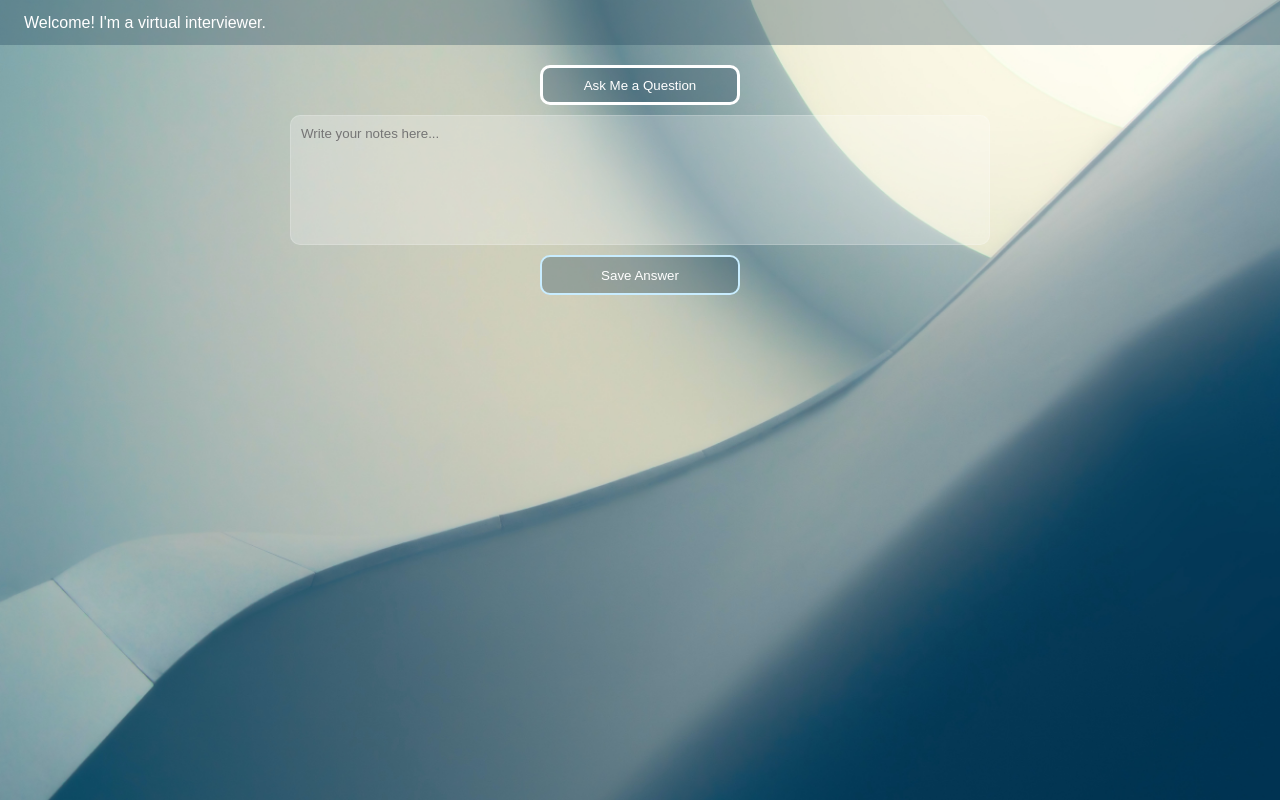
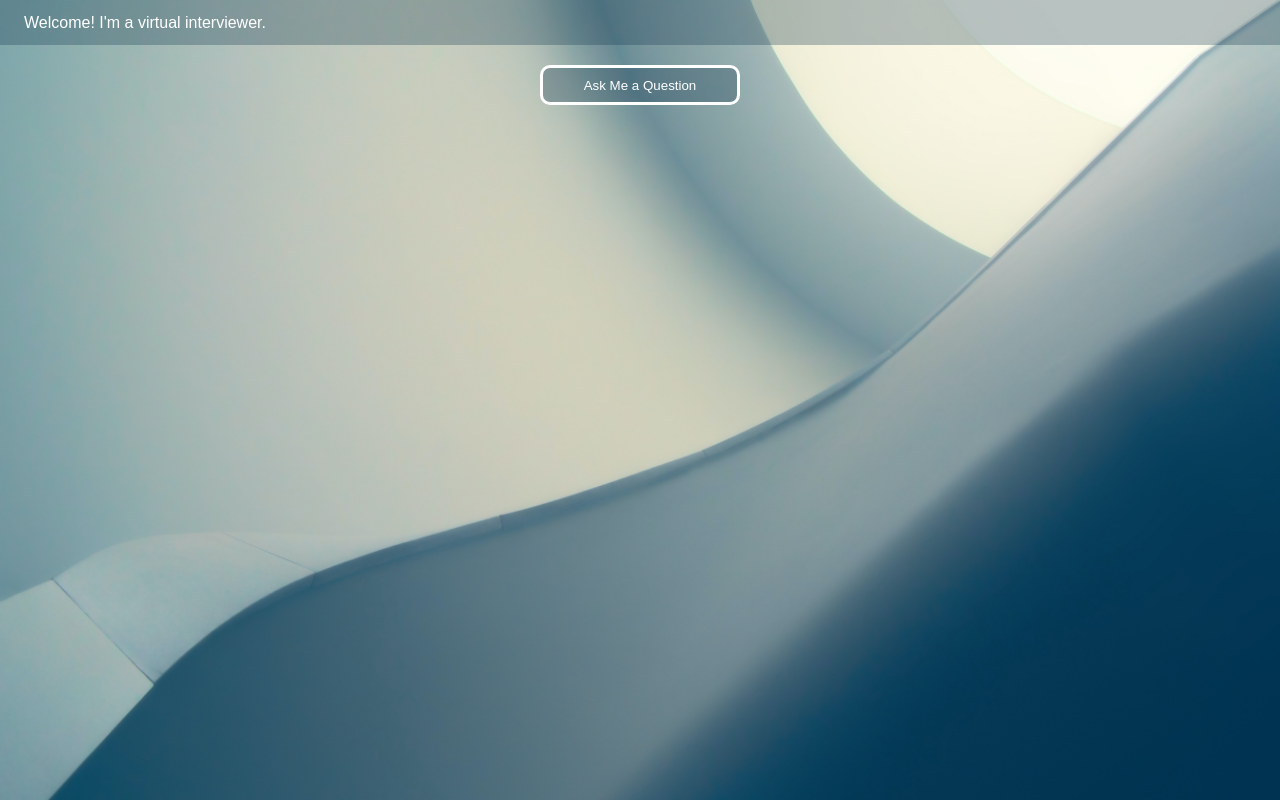
Before and after one commit to michmitz/interview-prep, a Next.js app: page / in a window 1280 px wide. Built offline with nearby package versions, Linux system fonts and the light colour scheme.

Commit message:
Save answer correctly into localStorage

```diff
--- a/pages/index.tsx
+++ b/pages/index.tsx
@@ -11,7 +11,7 @@ const { askQuestionButton, thinking } = appStrings;
 const Home: NextPage = () => {
   const [completion, setCompletion] = React.useState<string>("");
   const [loading, setLoading] = React.useState<boolean>(false);
-  const [answerInput, setAnswerInput] = React.useState<string>('');
+  const [answerInput, setAnswerInput] = React.useState<string>("");
 
   const handleClick = async (e: any) => {
     setLoading(true);
@@ -28,8 +28,8 @@ const Home: NextPage = () => {
   };
 
   const handleSubmit = () => {
-    localStorage.setItem(JSON.stringify(completion), answerInput)
-  }
+    localStorage.setItem(JSON.stringify(completion), answerInput);
+  };
 
   return (
     <div className={styles.main}>
@@ -44,8 +44,15 @@ const Home: NextPage = () => {
             <p className={styles.loadingText}>{thinking}</p>
           </div>
         )}
-        {completion && <QuestionCard response={completion} />}
-        <AnswerField onChange={e => setAnswerInput(e)} onSubmit={handleSubmit} />
+        {completion && (
+          <>
+            <QuestionCard response={completion} />
+            <AnswerField
+              onChange={(e) => setAnswerInput(e)}
+              onSubmit={handleSubmit}
+            />
+          </>
+        )}
       </div>
     </div>
   );
```
